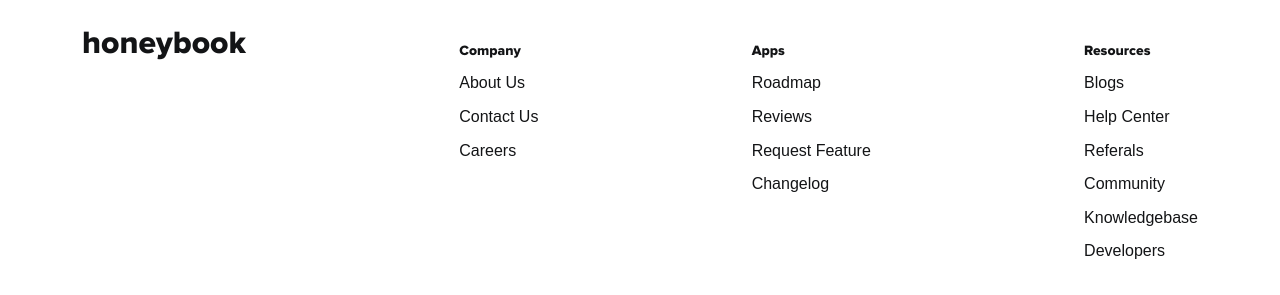
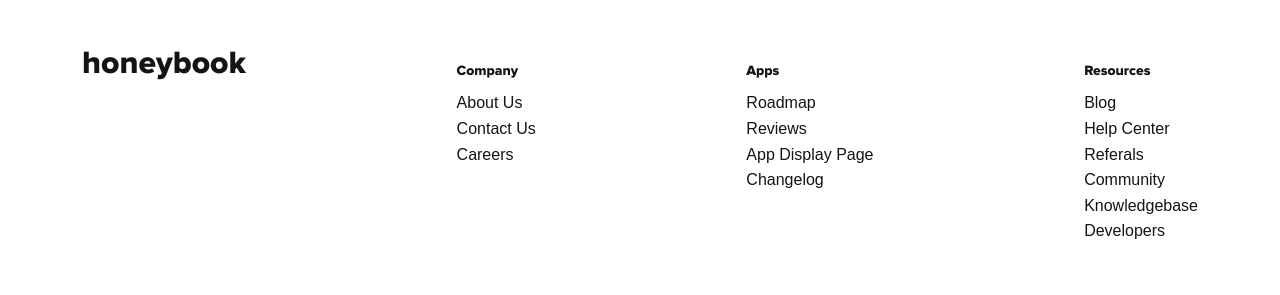
Before and after one commit to asif512/honeybook-clone, a Vue app: page /blog in a window 1280 px wide. Shown: the part 3700-3995 px from the top of the page. Built offline with nearby package versions, Linux system fonts and the light colour scheme; a web font is replaced by a local one.

Commit message:
footer chages

```diff
--- a/src/components/SliderItems.vue
+++ b/src/components/SliderItems.vue
@@ -153,6 +153,8 @@ export default {
         font-weight: 500;
         line-height: 26px;
         margin-bottom: 20px;
+        text-align: center;
+        margin-top: 20px;
       }
     }
   }
--- a/src/components/TheFooter.vue
+++ b/src/components/TheFooter.vue
@@ -5,7 +5,9 @@
       <div class="footer-menus" v-for="(menu, index) in menus" :key="index">
         <h2 class="menu-title">{{ menu.label }}</h2>
         <div class="footer-menu" v-for="(page, i) in menu.pages" :key="i">
-          <h3 class="page-title">{{ page.label }}</h3>
+          <router-link class="page-title" :to="page.href">
+            {{ page.label }}</router-link
+          >
         </div>
       </div>
     </div>
@@ -23,15 +25,15 @@ export default {
           pages: [
             {
               label: "about us",
-              href: "#",
+              href: "about-us",
             },
             {
               label: "contact us",
-              href: "#",
+              href: "contact-us",
             },
             {
               label: "careers",
-              href: "#",
+              href: "careers",
             },
           ],
         },
@@ -40,19 +42,19 @@ export default {
           pages: [
             {
               label: "roadmap",
-              href: "#",
+              href: "roadmap",
             },
             {
               label: "reviews",
-              href: "#",
+              href: "review",
             },
             {
-              label: "request feature",
-              href: "#",
+              label: "app display page",
+              href: "app-display-page",
             },
             {
               label: "changelog",
-              href: "#",
+              href: "changelog",
             },
           ],
         },
@@ -60,28 +62,28 @@ export default {
           label: "resources",
           pages: [
             {
-              label: "blogs",
-              href: "#",
+              label: "blog",
+              href: "blog",
             },
             {
               label: "help center",
-              href: "#",
+              href: "help-center",
             },
             {
               label: "referals",
-              href: "#",
+              href: "referrals",
             },
             {
               label: "community",
-              href: "#",
+              href: "community",
             },
             {
               label: "knowledgebase",
-              href: "#",
+              href: "khowledgebase",
             },
             {
               label: "developers",
-              href: "#",
+              href: "developers",
             },
           ],
         },
@@ -129,6 +131,8 @@ export default {
           line-height: 1.6;
           font-weight: 400;
           text-transform: capitalize;
+          color: $dark-1;
+          text-decoration: none;
         }
       }
     }
```
Also changed, not shown: 14 other files (tests, documents, lock files or other folders).
